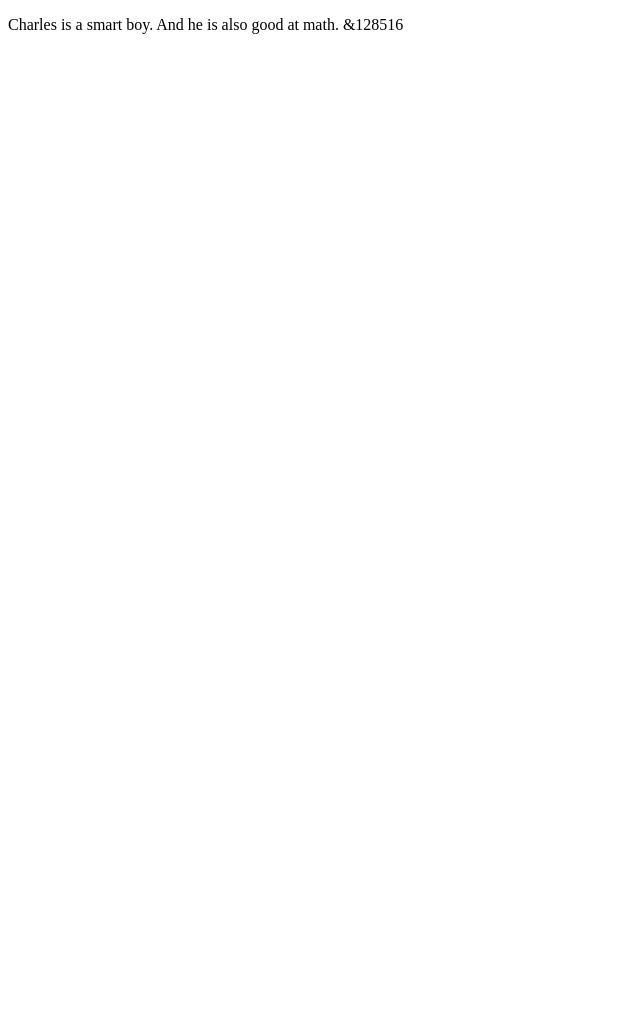
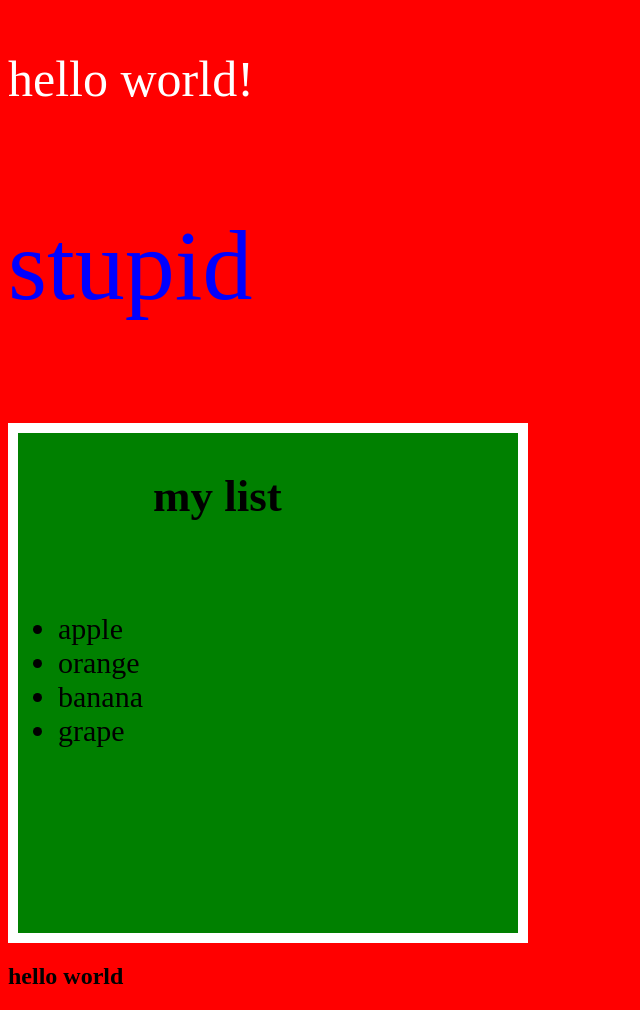
Before and after one commit to charleschoi2012/charleschoi2012.github.io, a plain HTML site: page index.html in a window 1280 px wide. Shown: the whole page, without its empty margins (0-640 px from the left). Before the commit the page ends 800 px from the top, so only its background shows below. Drawn offline with Linux system fonts and the light colour scheme.

Commit message:
Good morning guys!

```diff
--- a/index.html
+++ b/index.html
@@ -1,10 +1,36 @@
 <!DOCTYPE html>
 <html lang="en">
+<body style="background-color:Red; ">
 <head>
     <meta charset="UTF-8">
-    <title>Title</title>
+    <title>my first website</title>
+    <style>
+        #man {
+            width: 500px;
+            font-size: 30px;
+            border: 10px solid #FFFFFF;
+            background-color: Green;
+            top: 200px;
+            height:500px !important;
+        }
+    </style>
 </head>
 <body>
-    <p>Charles is a smart boy. And he is also good at math. &128516 </p>
+    <p style="color:White;font-size:50px;">hello world!</p>
+    <p style="font-size:100px;color:Blue;">stupid</p>
+    <p style="text-align:"></p>
+    <div id="man">
+        <h2>&nbsp;&nbsp;&nbsp;&nbsp;&nbsp;&nbsp;&nbsp;&nbsp;&nbsp;&nbsp;&nbsp; my list<br /><br /></h2>
+        <ul>
+            <li>apple</li>
+            <li>orange</li>
+            <li>banana</li>
+            <li>grape</li>
+        </ul>
+
+    </div>
+    <div>
+        <h2>hello world</h2>
+    </div>
 </body>
 </html>
```
